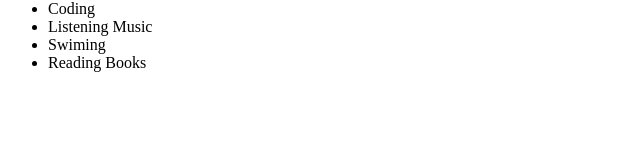
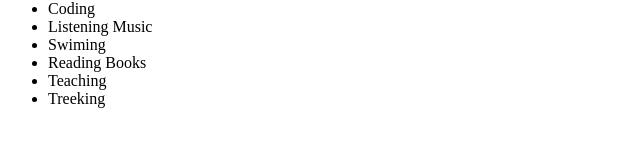
Before and after one commit to kishanmanitiwari/Git_Revision_Fifth_June, a plain HTML site: page index.html in a window 1280 px wide. Shown: the part 127-274 px from the top of the page, without its empty margins (0-640 px from the left). Drawn offline with Linux system fonts and the light colour scheme.

Commit message:
Added 2 features

```diff
--- a/index.html
+++ b/index.html
@@ -13,6 +13,8 @@
         <li>Listening Music</li>
         <li>Swiming</li>
         <li>Reading Books</li>
+        <li>Teaching</li>
+        <li>Treeking</li>
     </ul>
 </body>
 </html>
```
